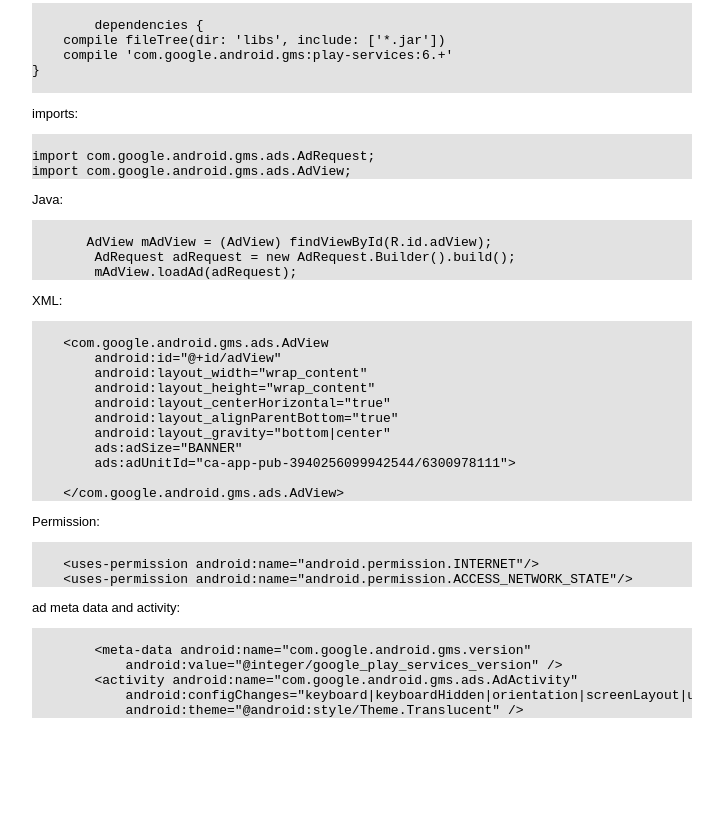
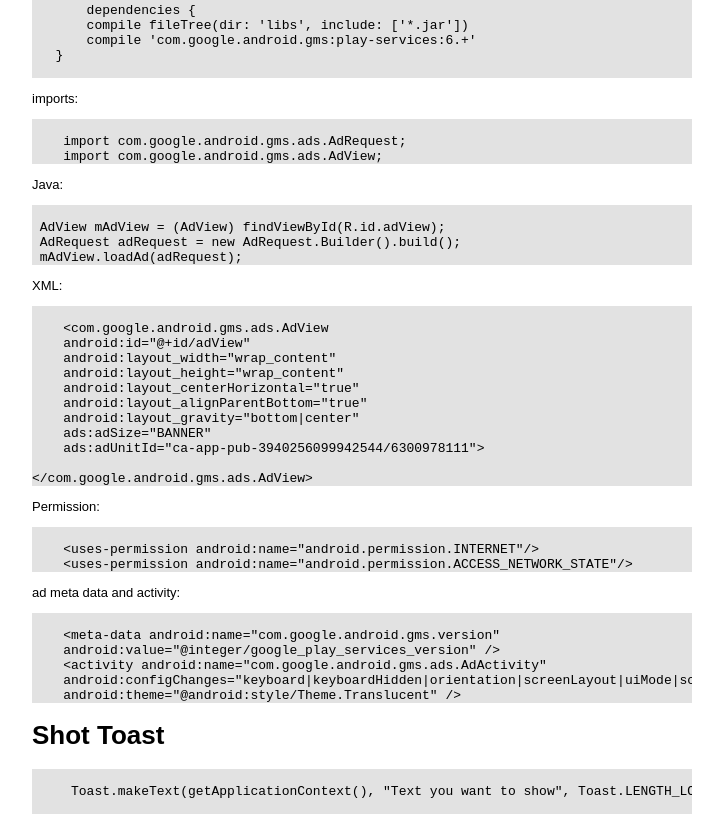
Before and after one commit to jakirseu/android-snippets, a plain HTML site: page index.html in a window 1280 px wide. Shown: the part 1487-2322 px from the top of the page, without its empty margins (428-1151 px from the left). Before the commit the page ends 2226 px from the top, so only its background shows below. Drawn offline with nearby package versions, Linux system fonts and the light colour scheme.

```diff
--- a/index.html
+++ b/index.html
@@ -176,6 +176,12 @@
 
 
 
+<h1>Shot Toast</h1>
+<p>
+    <xmp>
+     Toast.makeText(getApplicationContext(), "Text you want to show", Toast.LENGTH_LONG).show();
+    </xmp>
+</p>
 
 
 
```
Lines whose indentation alone changed are shown as unchanged.
